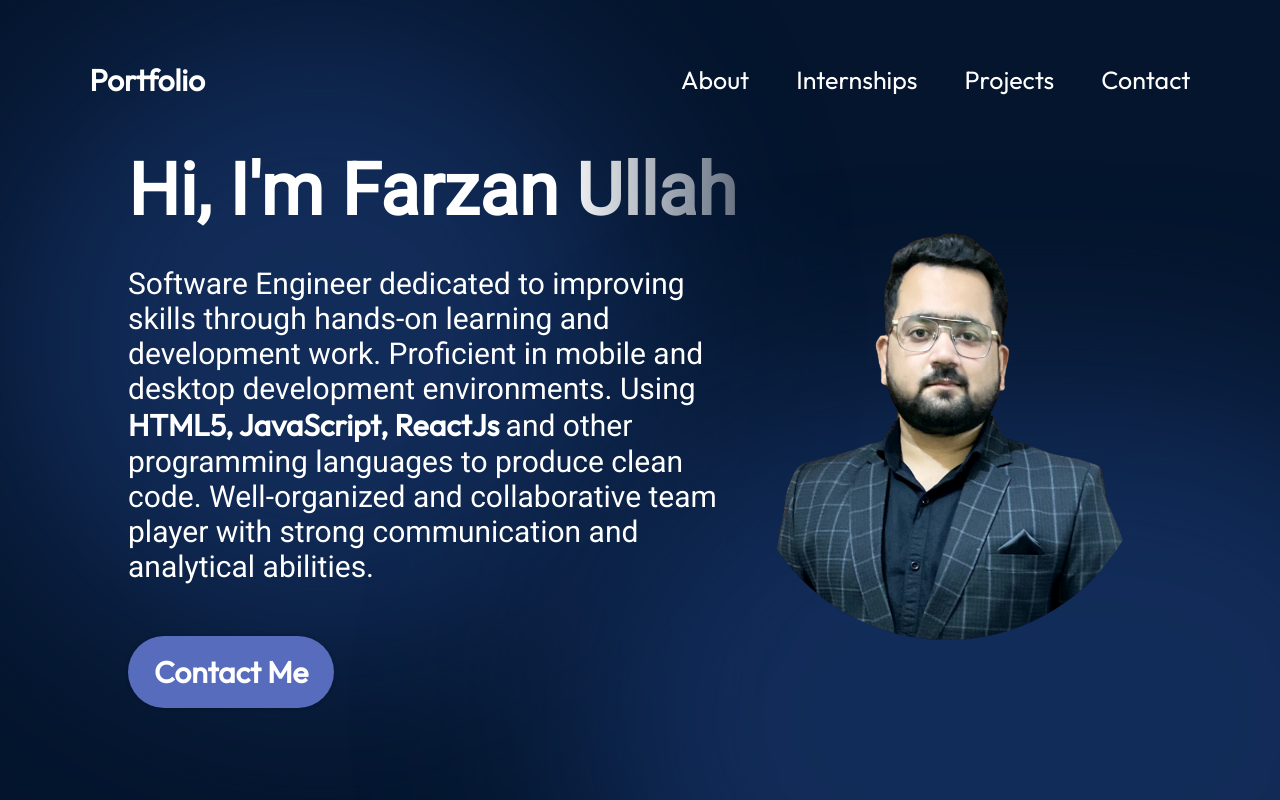
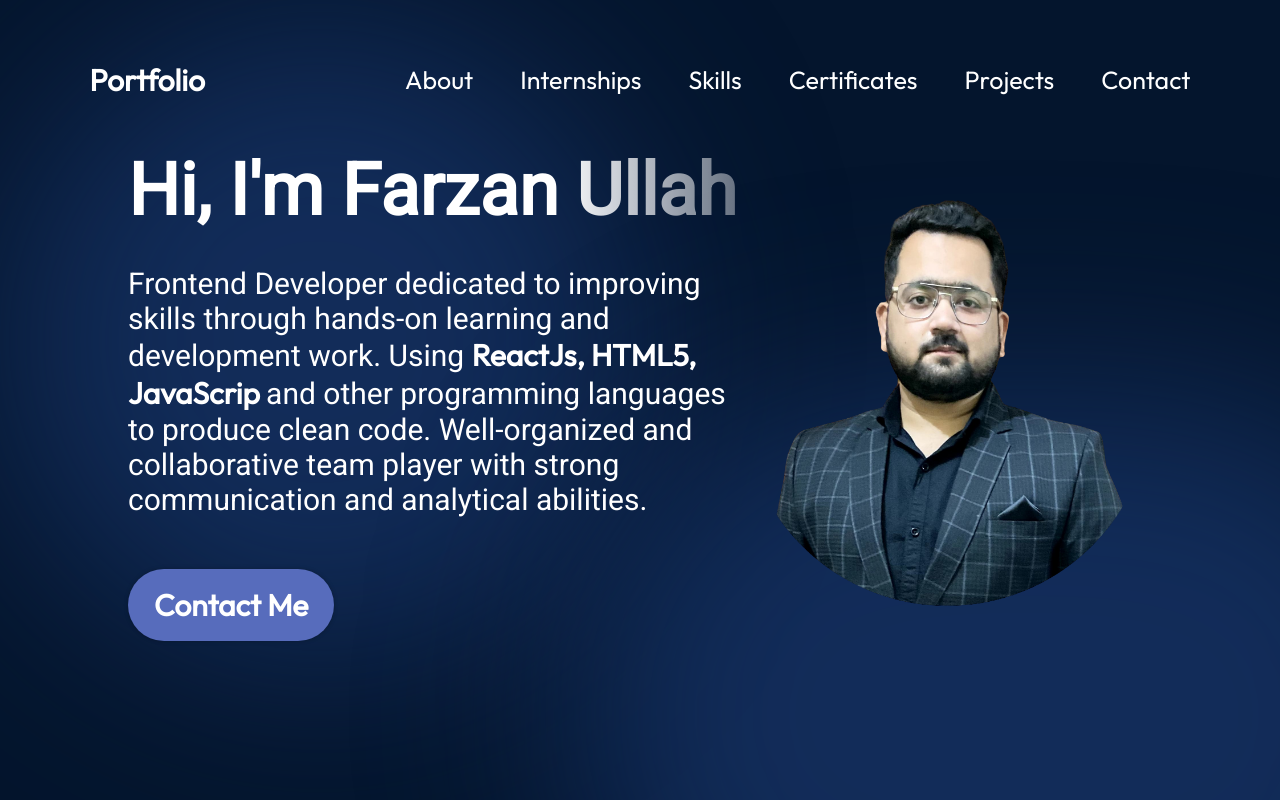
Before and after one commit to Farzan-Ullah/My_Portfolio, a React (Vite) app: page / in a window 1280 px wide. Shown: the top 800 px of the page. Built offline with nearby package versions, Linux system fonts and the light colour scheme.

Commit message:
some updates

```diff
--- a/src/components/Hero/Hero.jsx
+++ b/src/components/Hero/Hero.jsx
@@ -11,11 +11,10 @@ export const Hero = () => {
         <p className={styles.description}>
           {/* I'm a Software Developer with 3 years of experience using React and
           NodeJS. Reach out if you'd like to learn more! */}
-          Software Engineer dedicated to improving skills through hands-on
-          learning and development work. Proficient in mobile and desktop
-          development environments. Using <b>HTML5, JavaScript, ReactJs </b> and
-          other programming languages to produce clean code. Well-organized and
-          collaborative team player with strong communication and analytical
+          Frontend Developer dedicated to improving skills through hands-on
+          learning and development work. Using <b>ReactJs, HTML5, JavaScrip </b>{" "}
+          and other programming languages to produce clean code. Well-organized
+          and collaborative team player with strong communication and analytical
           abilities.
         </p>
         <a href="mailto:farzanullah07@gmail.com" className={styles.contactBtn}>
--- a/src/components/Hero/Hero.module.css
+++ b/src/components/Hero/Hero.module.css
@@ -123,6 +123,6 @@
   }
 
   .heroImg {
-    width: 100%;
+    width: 80%;
   }
 }
--- a/src/components/Navbar/Navbar.jsx
+++ b/src/components/Navbar/Navbar.jsx
@@ -33,6 +33,12 @@ export const Navbar = () => {
             <a href="#experience">Internships</a>
           </li>
           <li>
+            <a href="#skills">Skills</a>
+          </li>
+          <li>
+            <a href="#certificates">Certificates</a>
+          </li>
+          <li>
             <a href="#projects">Projects</a>
           </li>
           <li>
--- a/src/components/Projects/ProjectCard.module.css
+++ b/src/components/Projects/ProjectCard.module.css
@@ -78,7 +78,7 @@
   .container {
     /* max-width: 85vw; */
     width: 250px;
-    max-height: 55vh;
+    max-height: 59vh;
   }
 
   .title,
@@ -88,7 +88,7 @@
   }
 }
 
-@media screen and (min-width: 600px) and (max-width: 1024px) {
+/* @media screen and (min-width: 600px) and (max-width: 1024px) {
   .container {
     width: 70vw;
     max-height: 80vh;
@@ -99,4 +99,4 @@
   .link {
     font-size: 22px;
   }
-}
+} */
--- a/src/components/Skills/Skills.jsx
+++ b/src/components/Skills/Skills.jsx
@@ -5,7 +5,7 @@ import { getImageUrl } from "../../utils";
 
 export const Skills = () => {
   return (
-    <section className={styles.container}>
+    <section className={styles.container} id="skills">
       <div className={styles.content}>
         <h2 className={styles.title}>Skills</h2>
         <div className={styles.skills}>
```
Also changed, not shown: 1 other file (tests, documents, lock files or other folders).
